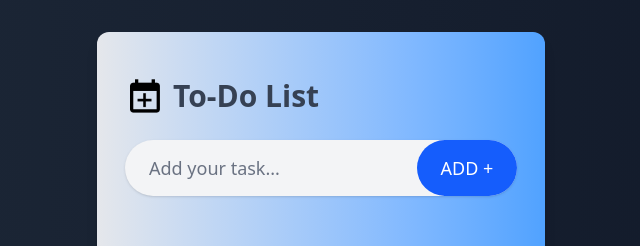
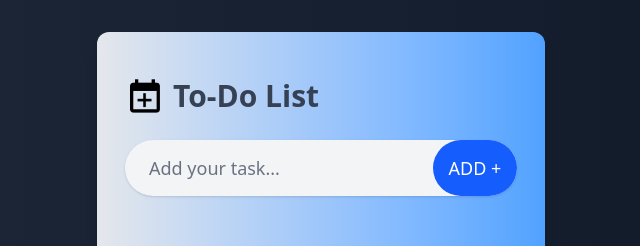
Before and after one commit to Yasintha8/todo-app, a React (Vite) app: page / in a window 1280 px wide. Shown: the top 246 px of the page, without its empty margins (319-959 px from the left). Built offline with nearby package versions, Linux system fonts and the light colour scheme.

Commit message:
update style

```diff
--- a/src/components/Todo.jsx
+++ b/src/components/Todo.jsx
@@ -59,7 +59,7 @@ const Todo = () => {
           />
           <button
             onClick={add}
-            className="border-none rounded-full bg-blue-600 w-32 h-14 text-white text-lg font-medium transition-all duration-300 hover:bg-blue-700 active:scale-95"
+             className="border-none rounded-full bg-blue-600 w-32 h-14 text-white text-lg font-medium transition-all duration-300 hover:bg-blue-700 active:scale-95 ml-4"
           >
             ADD +
           </button>
```
